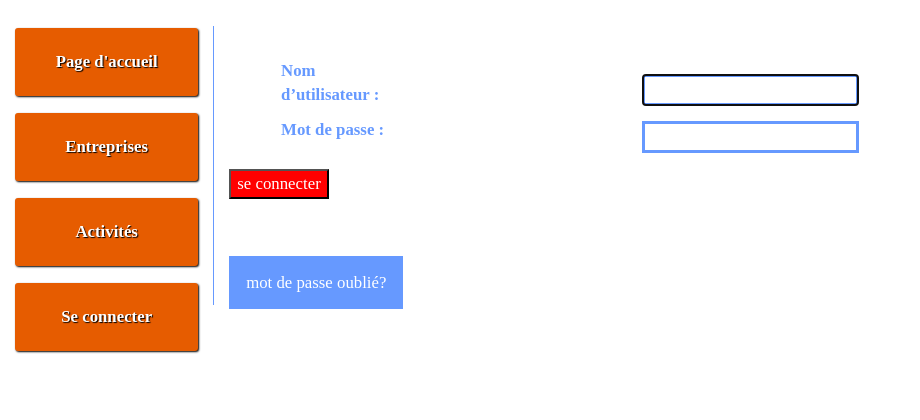
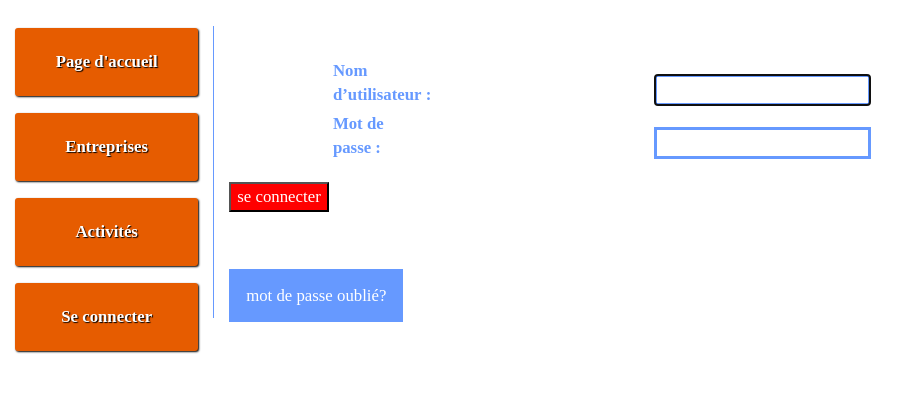
Before and after one commit to sarrme/seminaire_web, a Django app: page /accounts/login/ in a window 1280 px wide. Shown: the top 420 px of the page, without its empty margins (0-920 px from the left). Run offline with Django 3.2, Linux system fonts and the light colour scheme; some libraries are stand-ins or nearby versions.

Commit message:
changing the stylesheet

```diff
--- a/simulation/static/css/style.css
+++ b/simulation/static/css/style.css
@@ -155,8 +155,8 @@ h4{
 }
 table {
 
-  width: 90%;
-  margin-left: 5%;
+  width: 80%;
+  margin: 0 auto;
 
 }
 
```
